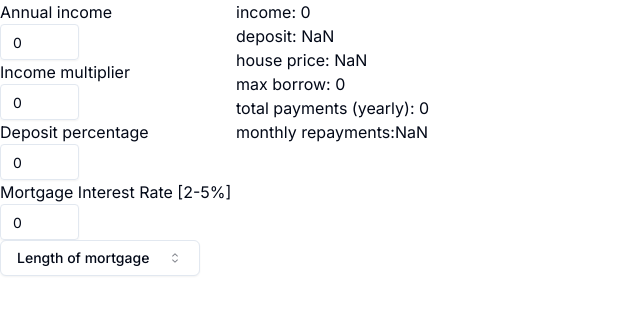
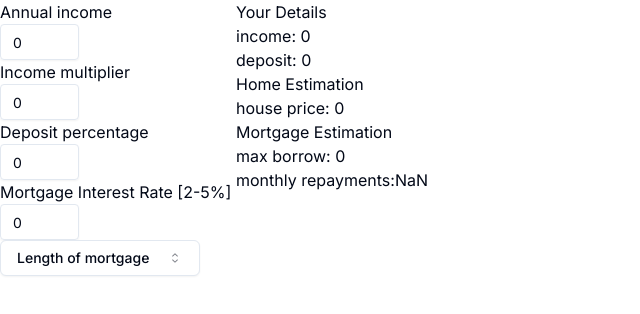
Before and after one commit to ummagohil/Buy-a-Home, a Next.js app: page / in a window 1280 px wide. Shown: the top 314 px of the page, without its empty margins (0-640 px from the left). Built offline with nearby package versions, Linux system fonts and the light colour scheme.

Commit message:
all values in

```diff
--- a/app/page.tsx
+++ b/app/page.tsx
@@ -27,18 +27,17 @@ export default function Home() {
   const [depositPercentage, setDepositPercentage] = useState(0);
   const [open, setOpen] = useState(false);
 
-  let housePrice;
-  let depositAmount;
-
   const maxBorrow = income * incomeMultiplier;
-  depositAmount = housePrice * (depositPercentage / 100);
-  housePrice = maxBorrow + depositAmount;
+  const housePrice = maxBorrow / (1 - depositPercentage / 100); // Adjusted formula
+  const depositAmount = housePrice * (depositPercentage / 100); // Now depends on the adjusted housePrice
   const principalLoan = housePrice - depositAmount;
   const monthlyInterestRate = mortgageInterestRate / 100 / 12;
   const totalPayments = lengthOfMortgage * 12;
   const monthlyRepayments =
-    principalLoan *
-    (monthlyInterestRate * (1 + monthlyInterestRate) ** totalPayments - 1);
+    (principalLoan *
+      (monthlyInterestRate *
+        Math.pow(1 + monthlyInterestRate, totalPayments))) /
+    (Math.pow(1 + monthlyInterestRate, totalPayments) - 1);
 
   const onChangeIncome = (e: any) => {
     e.preventDefault;
@@ -104,11 +103,6 @@ export default function Home() {
 
   return (
     <div className="flex">
-      {/* <p>income:{income}</p>
-      <p>multiplier: {incomeMultiplier}</p>
-      <p>interest rate: {mortgageInterestRate}</p>
-      <p>length of mortgage:{lengthOfMortgage}</p>
-      <p>house price: {housePrice}</p> */}
       <Form
         income={income}
         onChangeIncome={onChangeIncome}
@@ -132,9 +126,3 @@ export default function Home() {
     </div>
   );
 }
-
-// send income, multiplier, deposit percentage, deposit values as props (so it can be handled here with calculations)
-
-// program all calculations for everything here and pass it down to the output component
-
-// remember to do typechecking (though everything will be a number)
--- a/components/Output.tsx
+++ b/components/Output.tsx
@@ -3,32 +3,18 @@ export default function Output({
   deposit,
   housePrice,
   maxBorrow,
-  totalPayments,
   monthlyRepayments,
 }: any) {
   return (
     <div>
-      {/* <p>annual income: value they inputted</p>
-      <p>deposit: value of deposit calculated</p>
-      <p>House price: maximum borrowing + deposit amount</p>
-      <p>Maximum borrowing: income x multiplier</p>
-      <p>Monthly repayments: all the values above calculated</p> */}
+      <h1>Your Details</h1>
       <p>income: {income}</p>
       <p>deposit: {deposit} </p>
+      <h1>Home Estimation</h1>
       <p>house price: {housePrice}</p>
+      <h1>Mortgage Estimation</h1>
       <p>max borrow: {maxBorrow}</p>
-      <p>total payments (yearly): {totalPayments}</p>
       <p>monthly repayments:{monthlyRepayments}</p>
     </div>
   );
 }
-// annualIncome = income
-// depositMultiplier = incomeMultiplier
-// depositAmount = housePrice * depositMultiplier
-// maxBorrow = annualIncome * incomeMultiplier
-// housePrice = maxBorrow + deposit amount
-// principalLoan = housePrice - depositAmount
-// annualInterestRate = value between 2% - 5% [user needs to input this]
-// monthlyInterestRate = annualInterestRate / 12
-// totalPayments = lengthOfMortgage * 12
-// monthlyRepayments = principalLoan * (monthlyInterestRate*(1+monthlyInterestRate)**totalPayments - 1)
```
